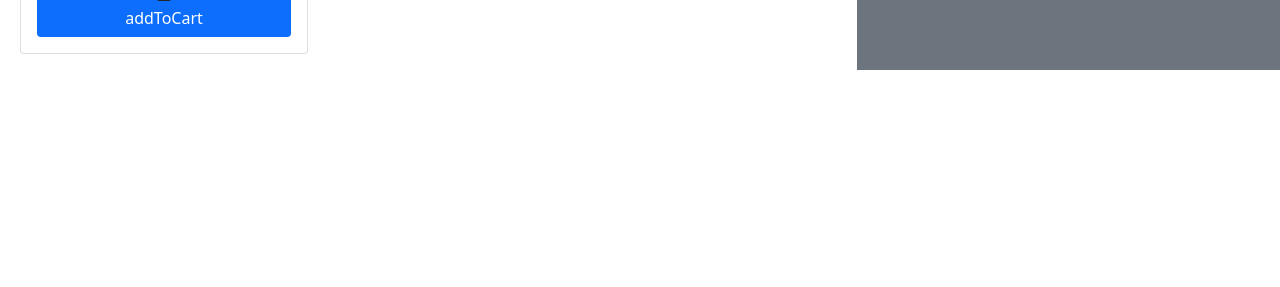
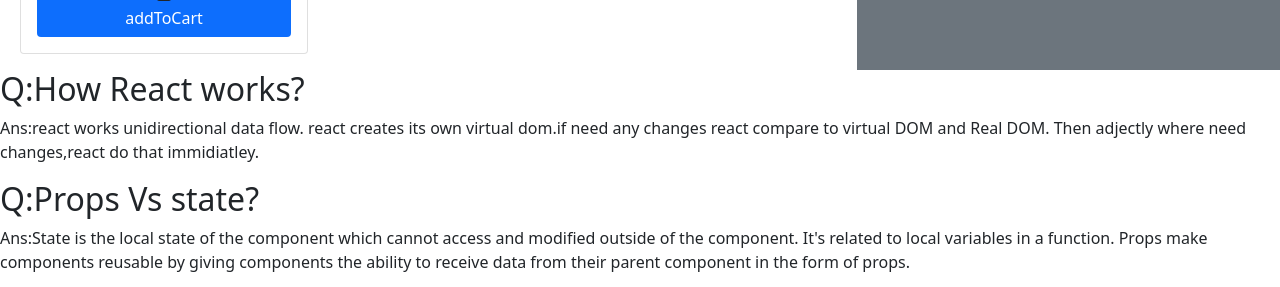
Before and after one commit to MASUD-01/assign-8-lucky, a React (Create React App) app: page / in a window 1280 px wide. Shown: the part 1995-2282 px from the top of the page. Before the commit the page ends 2065 px from the top, so only its background shows below. Built offline with nearby package versions, Linux system fonts and the light colour scheme.

Commit message:
end question and ans

```diff
--- a/src/components/Quens-and-ans/Ans.js
+++ b/src/components/Quens-and-ans/Ans.js
@@ -3,7 +3,11 @@ import React from 'react';
 const Ans = () => {
     return (
         <div>
+            <h2>Q:How React works?</h2>
+            <p>Ans:react works unidirectional data flow. react creates its own virtual dom.if need any changes react compare to virtual DOM and Real DOM. Then adjectly where need changes,react do that immidiatley.</p>
 
+            <h2>Q:Props Vs state?</h2>
+            <p>Ans:State is the local state of the component which cannot  access and modified outside of the component. It's related to local variables in a function. Props make components reusable by giving components the ability to receive data from their parent component in the form of props.</p>
         </div>
     );
 };
```
